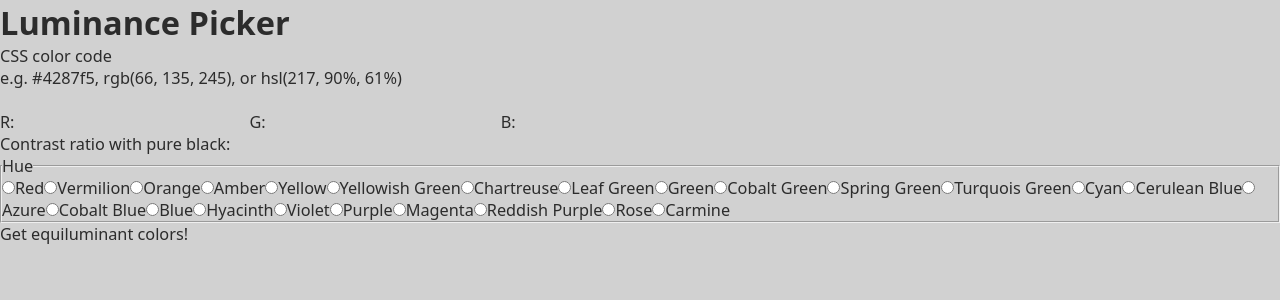
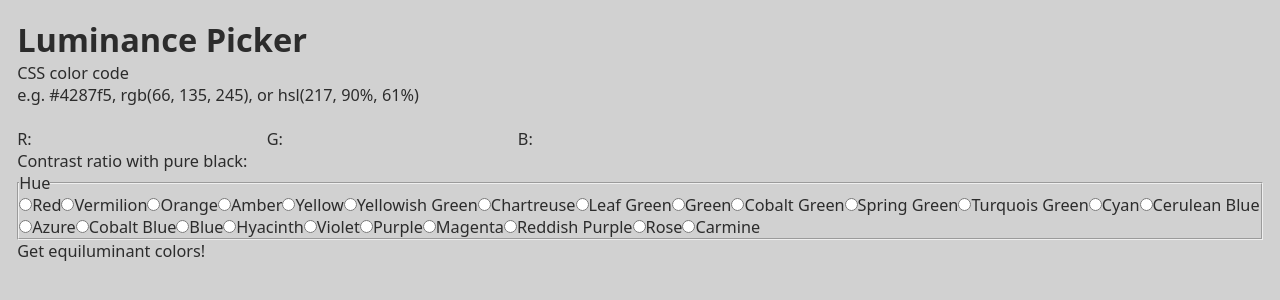
Before and after one commit to masakudamatsu/equiluminant-color-picker, a Next.js app in the folder app/: page / in a window 1280 px wide. Shown: the top 300 px of the page. Built offline with nearby package versions, Linux system fonts and the light colour scheme.

Commit message:
Set the side margin for the entire page #47

```diff
--- a/app/pages/index.js
+++ b/app/pages/index.js
@@ -1,6 +1,7 @@
 import PropTypes from 'prop-types';
 import {useRouter} from 'next/router';
 
+import {SideMarginSetter} from '../theme/style';
 import InputColorCode from '../components/InputColorCode';
 import InputRGB from '../components/InputRGB';
 import InputHue from '../components/InputHue';
@@ -14,7 +15,7 @@ function HomePage(props) {
     router.push('/results');
   };
   return (
-    <>
+    <SideMarginSetter>
       <h1>Luminance Picker</h1>
       <noscript>
         For full functionality of this site, it is necessary to enable
@@ -43,7 +44,7 @@ function HomePage(props) {
       <button type="submit" onClick={handleClick}>
         Get equiluminant colors!
       </button>
-    </>
+    </SideMarginSetter>
   );
 }
 
--- a/app/theme/font.js
+++ b/app/theme/font.js
@@ -33,6 +33,10 @@ const font = {
       ).toFixed(4),
     },
   },
+  sideMarginPx: {
+    // in pixel, because we do not want it to be enlarged when the user increases the font size.
+    mobile: xHeightPx.mobile * Math.pow(modularScale, 1),
+  },
 };
 
 export default font;
--- a/app/theme/style.js
+++ b/app/theme/style.js
@@ -1,5 +1,12 @@
 import styled from 'styled-components';
+import font from './font';
 
+// HTML elements
 export const ParagraphErrorMessage = styled.p`
   visibility: ${props => (props.error ? 'visible' : 'hidden')};
 `;
+
+// Div elements for styling
+export const SideMarginSetter = styled.div`
+  margin: ${font.sideMarginPx.mobile}px;
+`;
```
